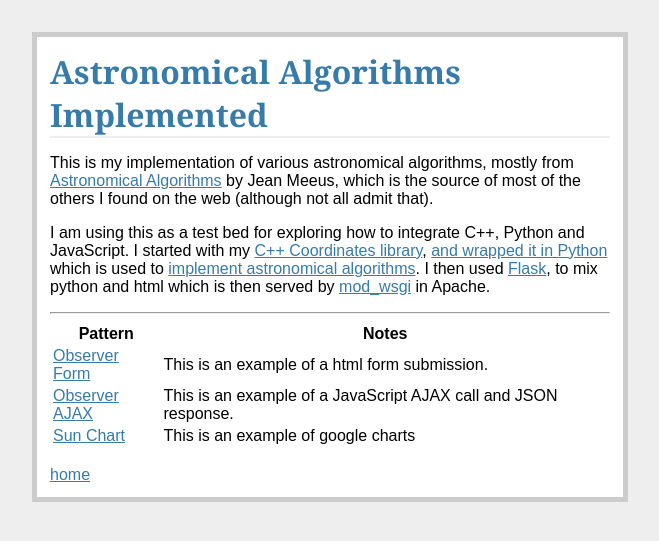
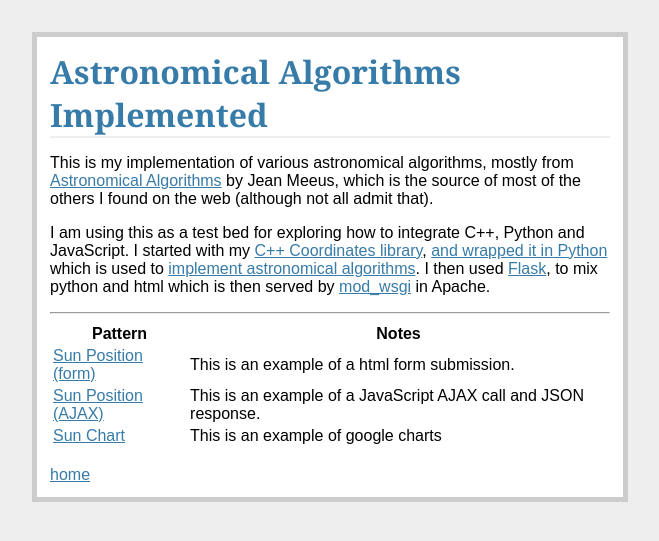
Before and after one commit to lrmcfarland/AAI, a Flask app: page / in a window 1280 px wide. Shown: the top 541 px of the page, without its empty margins (310-969 px from the left). Run offline with Flask 2, Linux system fonts and the light colour scheme; parts of the project's set-up code (start-up, migrations or seed data) failed here and were passed over; some libraries are stand-ins or nearby versions.

Commit message:
renames templates

```diff
--- a/www/astronomy.py
+++ b/www/astronomy.py
@@ -245,13 +245,13 @@ def home():
     return flask.render_template('home.html')
 
 
-@app.route("/observer_ajax")
-def observer_ajax():
+@app.route("/sun_position_ajax")
+def sun_position_ajax():
     """Use AJAX to send observer's location to the server"""
 
     flask.session['foo'] = 'bar' # how to set a session variable. TODO rm
 
-    return flask.render_template('observer_ajax.html')
+    return flask.render_template('sun_position_ajax.html')
 
 
 @app.route("/get_sun_position_ajax")
@@ -296,11 +296,11 @@ def get_sun_position_ajax():
     return flask.jsonify(**result)
 
 
-@app.route("/observer_form")
-def observer_form():
+@app.route("/sun_position_form_in")
+def sun_position_form_in():
     """A form for submitting an observer's location in space and time"""
 
-    return flask.render_template('observer_form.html')
+    return flask.render_template('sun_position_form_in.html')
 
 
 @app.route("/get_sun_position_form")
@@ -347,7 +347,10 @@ def get_sun_position_form():
         flask.flash(err)
         return flask.render_template('flashes.html')
 
-    return flask.render_template('sun_position_form.html', **result)
+    return flask.render_template('sun_position_form_out.html', **result)
+
+
+
 
 
 @app.route("/sun_chart")
--- a/www/templates/home.html
+++ b/www/templates/home.html
@@ -54,7 +54,7 @@ in Apache.
   <tr>
 
     <td>
-      <a href="{{ url_for('observer_form') }}">Observer Form</a>
+      <a href="{{ url_for('sun_position_form_in') }}">Sun Position (form)</a>
     </td>
 
     <td>
@@ -67,7 +67,7 @@ in Apache.
   <tr>
 
     <td>
-      <a href="{{ url_for('observer_ajax') }}">Observer AJAX</a>
+      <a href="{{ url_for('sun_position_ajax') }}">Sun Position (AJAX)</a>
     </td>
 
     <td>
--- a/www/templates/observer_form.html
+++ b/www/templates/sun_position_form_in.html
@@ -57,7 +57,7 @@ needed.
 <div>
 
 <p>
-<a href="https://github.com/lrmcfarland/Astronomy/blob/master/www/templates/observer_form.html">
+<a href="https://github.com/lrmcfarland/Astronomy/blob/master/www/templates/sun_position_form_in.html">
 This
 </a>
 is an example from the
```
Also changed, not shown: www/templates/sun_position_ajax.html (renamed from www/templates/observer_ajax.html, +4 -4 lines), www/templates/sun_position_form_out.html (renamed from www/templates/sun_position_form.html).
